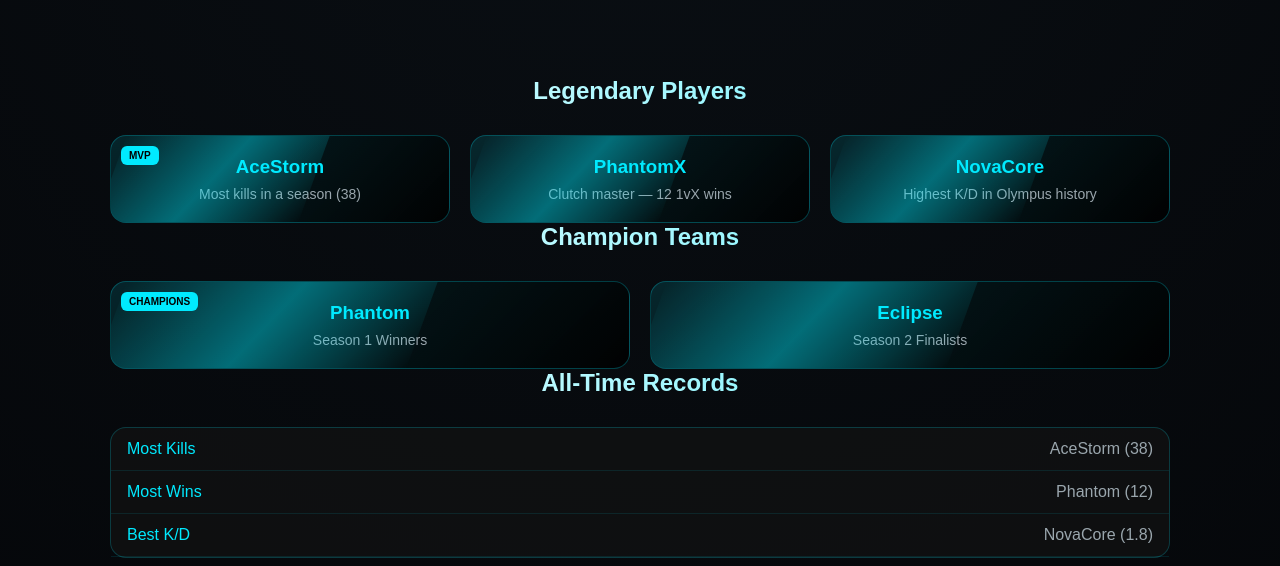
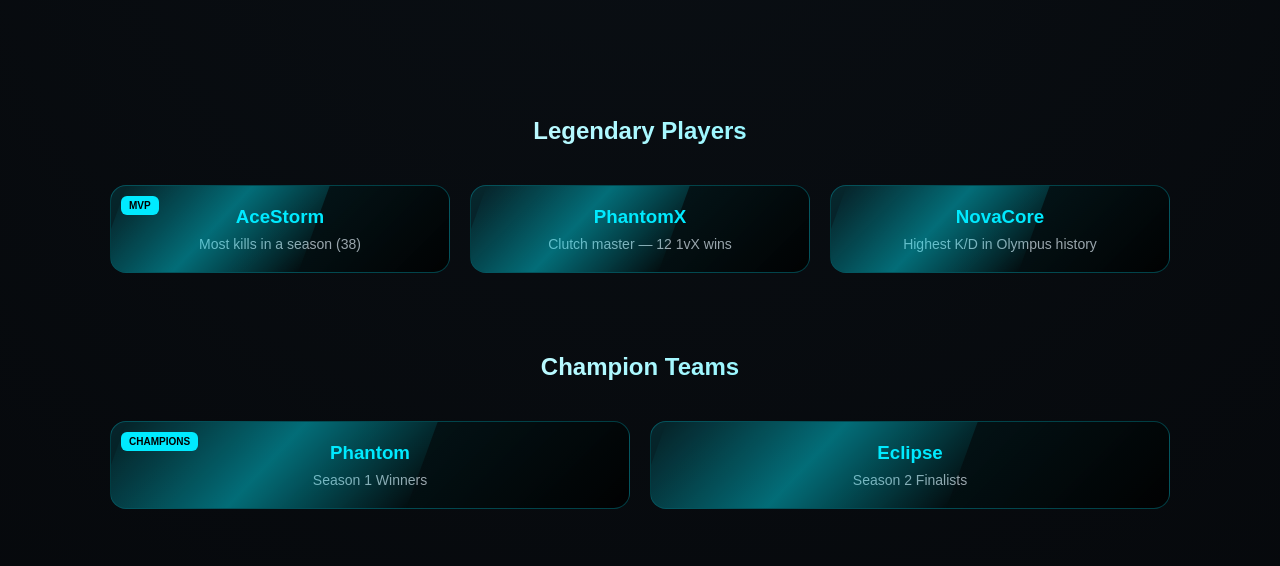
Before and after one commit to bmilley0203-commits/Exo-circuit-, a plain HTML site: page fame.html in a window 1280 px wide. Shown: the part 234-800 px from the top of the page. Drawn offline with Linux system fonts and the light colour scheme.

Commit message:
Update fame.html

```diff
--- a/fame.html
+++ b/fame.html
@@ -17,7 +17,7 @@ body {
   background: radial-gradient(circle at top, #0a0f14, #05070a);
   color: white;
   overflow-x: hidden;
-  padding-bottom: 120px;
+  padding-bottom: 120px; /* ✅ bottom spacing */
 }
 
 /* ================= NAVBAR ================= */
@@ -87,7 +87,6 @@ body {
   background: rgba(0,234,255,0.08);
 }
 
-/* highlight Exotic link */
 .nav-links a:last-child {
   border-top: 1px solid rgba(0,234,255,0.2);
   margin-top: 6px;
@@ -117,16 +116,16 @@ body {
   margin-top: 10px;
 }
 
-/* SECTION */
+/* ✅ FIXED SECTION SPACING */
 .section {
-  padding: 0px 20px;
+  padding: 40px 20px; /* ✅ adds space between sections */
   max-width: 1100px;
   margin: auto;
 }
 
 .section h2 {
   text-align: center;
-  margin-bottom: 30px;
+  margin-bottom: 40px; /* ✅ more space under headers */
 
   background: linear-gradient(90deg,#00eaff,#ffffff,#00eaff);
   background-size: 300% 100%;
@@ -227,7 +226,6 @@ body {
 
 <body>
 
-<!-- NAVBAR -->
 <div class="navbar">
   <h2>OLYMPUS</h2>
   <div class="menu-toggle" onclick="toggleMenu()">☰</div>
@@ -237,81 +235,64 @@ body {
     <a href="schedule.html">Schedule</a>
     <a href="teams.html">Teams</a>
     <a href="fame.html">Hall of Fame</a>
-
-    <!-- NEW LINK -->
     <a href="https://exoticesports.vercel.app/" target="_blank">Exotic Esports</a>
   </div>
 </div>
 
-<!-- HERO -->
 <div class="hero">
   <h1>HALL OF FAME</h1>
   <p>The greatest to ever compete in Olympus</p>
 </div>
 
-<!-- PLAYERS -->
 <div class="section">
   <h2>Legendary Players</h2>
   <div class="grid">
-
     <div class="card">
       <div class="badge">MVP</div>
       <h3>AceStorm</h3>
       <p>Most kills in a season (38)</p>
     </div>
-
     <div class="card">
       <h3>PhantomX</h3>
       <p>Clutch master — 12 1vX wins</p>
     </div>
-
     <div class="card">
       <h3>NovaCore</h3>
       <p>Highest K/D in Olympus history</p>
     </div>
-
   </div>
 </div>
 
-<!-- TEAMS -->
 <div class="section">
   <h2>Champion Teams</h2>
   <div class="grid">
-
     <div class="card">
       <div class="badge">CHAMPIONS</div>
       <h3>Phantom</h3>
       <p>Season 1 Winners</p>
     </div>
-
     <div class="card">
       <h3>Eclipse</h3>
       <p>Season 2 Finalists</p>
     </div>
-
   </div>
 </div>
 
-<!-- RECORDS -->
 <div class="section">
   <h2>All-Time Records</h2>
   <div class="records">
-
     <div class="record-row">
       <span>Most Kills</span>
       <span>AceStorm (38)</span>
     </div>
-
     <div class="record-row">
       <span>Most Wins</span>
       <span>Phantom (12)</span>
     </div>
-
     <div class="record-row">
       <span>Best K/D</span>
       <span>NovaCore (1.8)</span>
     </div>
-
   </div>
 </div>
 
```
